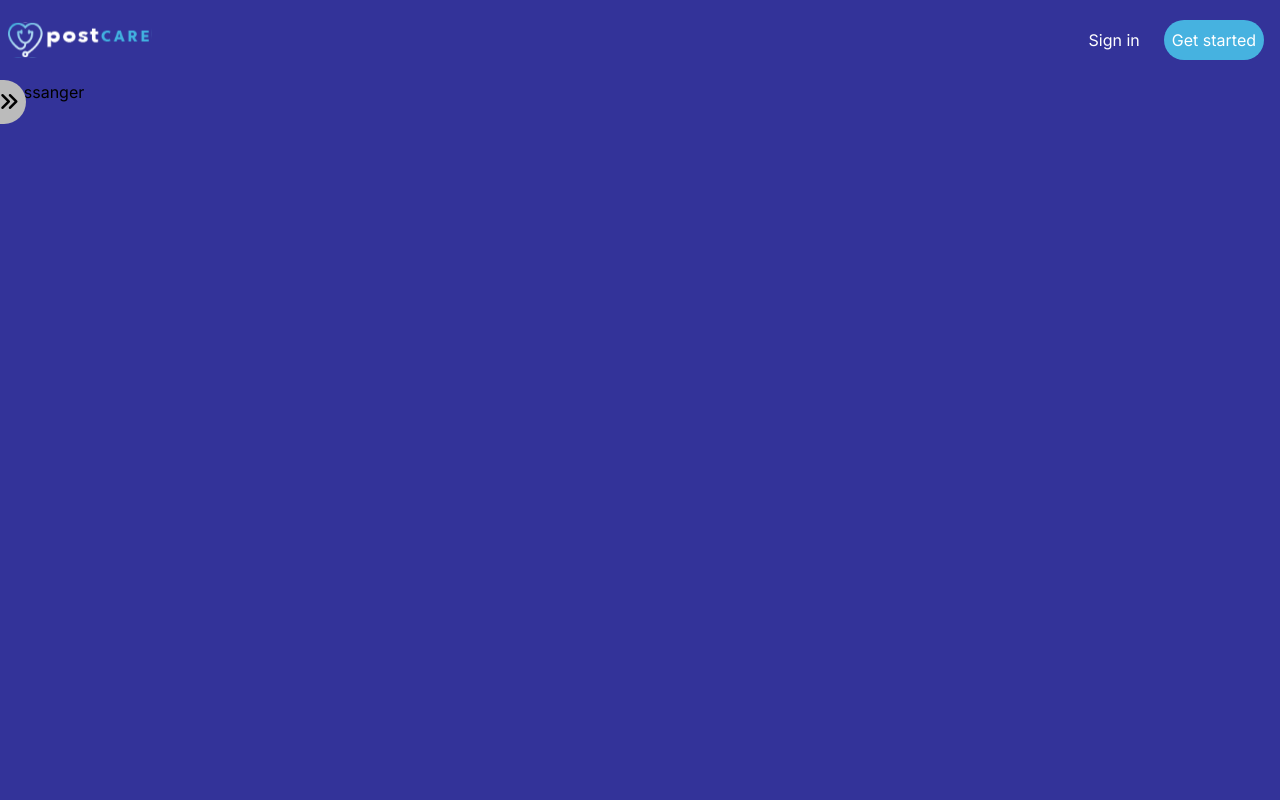
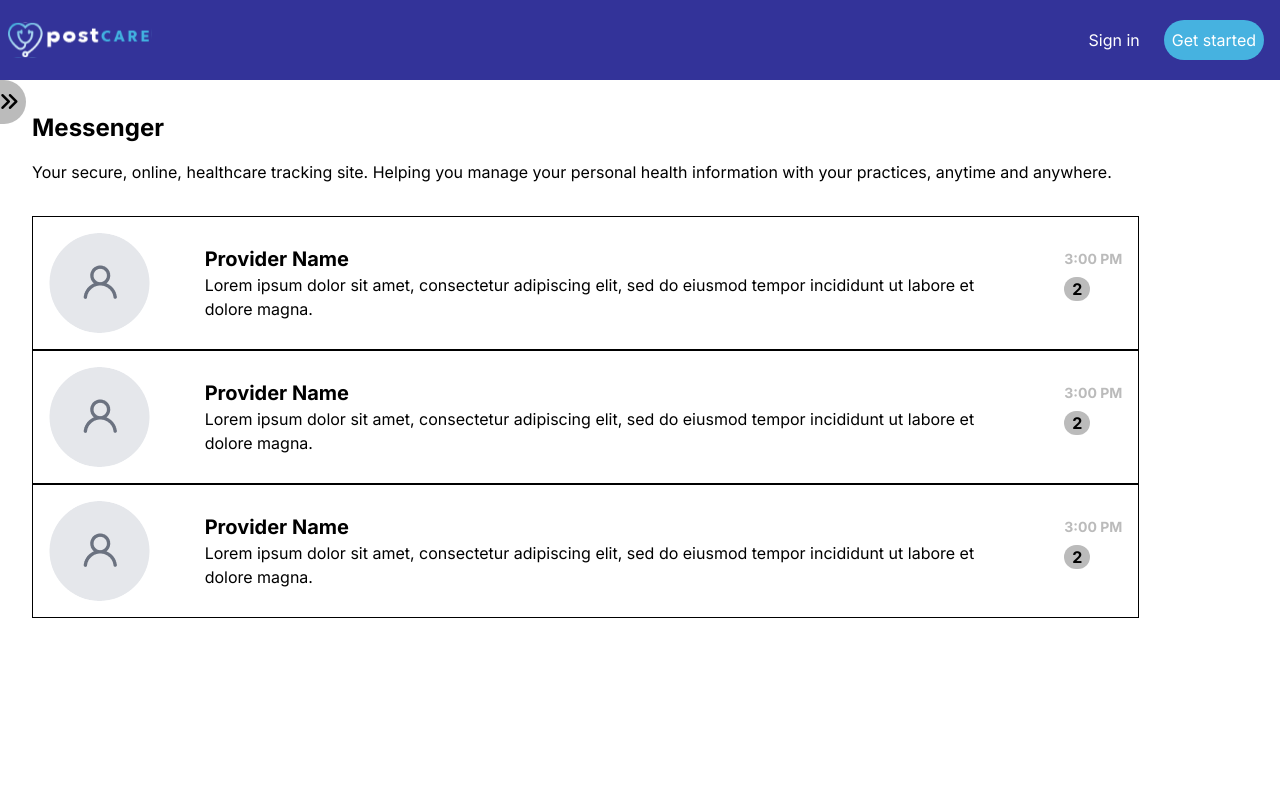
Before and after one commit to Ismailco/Postcare-app, a React (Vite) app: page /messanger in a window 1280 px wide. Shown: the top 800 px of the page. Built offline with nearby package versions, Linux system fonts and the light colour scheme.

Commit message:
Create the Messager page

```diff
--- a/src/pages/Messanger.jsx
+++ b/src/pages/Messanger.jsx
@@ -1,7 +1,49 @@
 import React from 'react';
+import { profile } from '../assets/img/index';
 
-const Messanger = () => {
-  return <div className="w-full bg-primary">Messanger</div>;
-};
+const Messanger = () => (
+  <main className="flex flex-col m-4">
+    <section className="m-4">
+      <h1 className="text-2xl font-bold mb-4">Messenger</h1>
+      <p>Your secure, online, healthcare tracking site. Helping you manage your personal health information with your practices, anytime and anywhere.</p>
+    </section>
+    <section className="flex flex-col justify-start items-center m-4">
+      {/* This section units need to change after getting the API (or dumy data) from david */}
+      <article className="flex flex-col md:flex-row justify-between items-center border p-4">
+        <img className="rounded-full mr-4" src={profile} alt="profile" />
+        <div className="flex flex-col justify-center items-center md:items-start text-center md:text-start md:w-3/4 md:mr-4">
+          <h2 className="text-xl font-bold">Provider Name</h2>
+          <p>Lorem ipsum dolor sit amet, consectetur adipiscing elit, sed do eiusmod tempor incididunt ut labore et dolore magna.</p>
+        </div>
+        <div className="flex md:flex-col self-end md:self-start mt-4">
+          <p className="mr-2 md:mr-0 md:mb-2 text-dark font-bold text-sm">3:00 PM</p>
+          <p className="px-2 w-fit bg-dark rounded-full font-bold">2</p>
+        </div>
+      </article>
+      <article className="flex flex-col md:flex-row justify-between items-center border p-4">
+        <img className="rounded-full mr-4" src={profile} alt="profile" />
+        <div className="flex flex-col justify-center items-center md:items-start text-center md:text-start md:w-3/4 md:mr-4">
+          <h2 className="text-xl font-bold">Provider Name</h2>
+          <p>Lorem ipsum dolor sit amet, consectetur adipiscing elit, sed do eiusmod tempor incididunt ut labore et dolore magna.</p>
+        </div>
+        <div className="flex md:flex-col self-end md:self-start mt-4">
+          <p className="mr-2 md:mr-0 md:mb-2 text-dark font-bold text-sm">3:00 PM</p>
+          <p className="px-2 w-fit bg-dark rounded-full font-bold">2</p>
+        </div>
+      </article>
+      <article className="flex flex-col md:flex-row justify-between items-center border p-4">
+        <img className="rounded-full mr-4" src={profile} alt="profile" />
+        <div className="flex flex-col justify-center items-center md:items-start text-center md:text-start md:w-3/4 md:mr-4">
+          <h2 className="text-xl font-bold">Provider Name</h2>
+          <p>Lorem ipsum dolor sit amet, consectetur adipiscing elit, sed do eiusmod tempor incididunt ut labore et dolore magna.</p>
+        </div>
+        <div className="flex md:flex-col self-end md:self-start mt-4">
+          <p className="mr-2 md:mr-0 md:mb-2 text-dark font-bold text-sm">3:00 PM</p>
+          <p className="px-2 w-fit bg-dark rounded-full font-bold">2</p>
+        </div>
+      </article>
+    </section>
+  </main>
+);
 
 export default Messanger;
```
